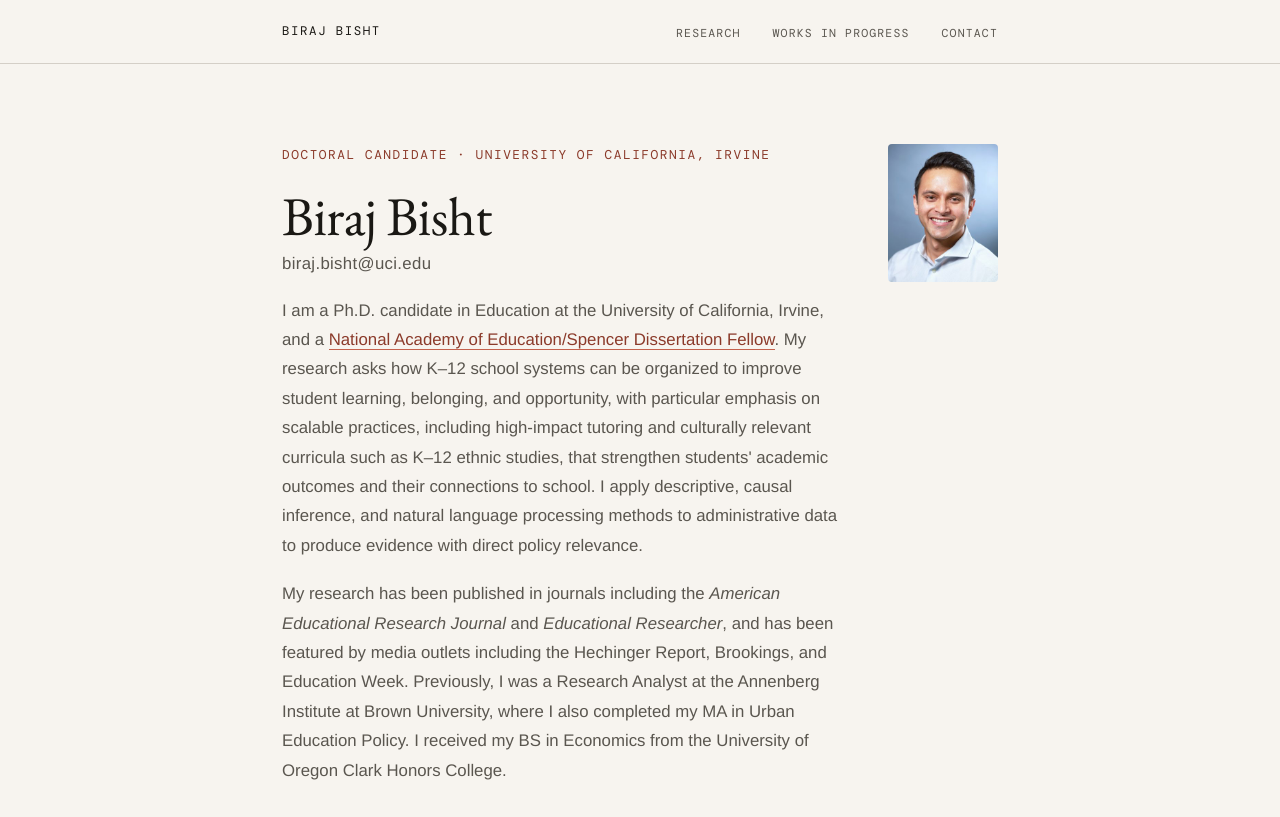
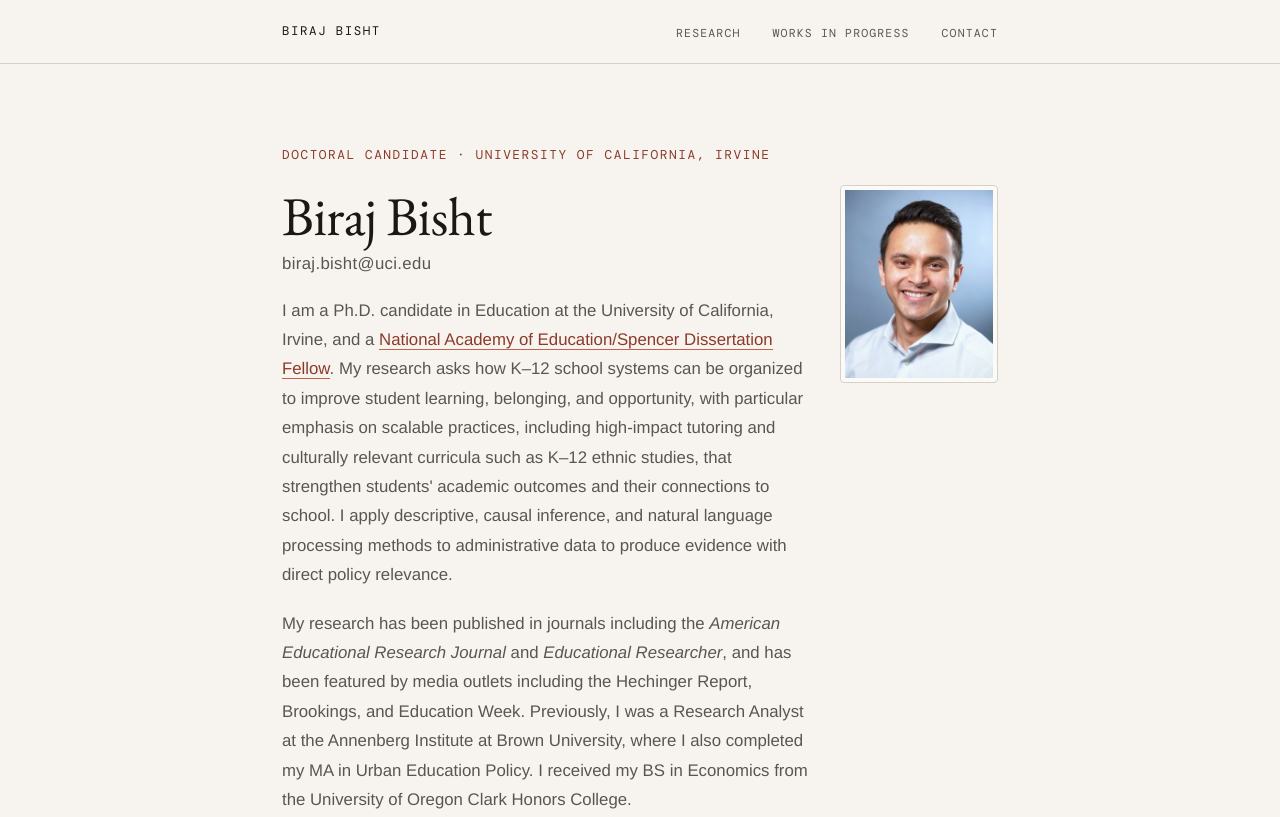
Before and after one commit to birajbisht/birajbisht.github.io, a plain HTML site: page index.html in a window 1280 px wide. Shown: the top 817 px of the page. Drawn offline with nearby package versions, Linux system fonts and the light colour scheme; a web font is replaced by a local one.

Commit message:
Refine hero portrait layout

```diff
--- a/index.html
+++ b/index.html
@@ -123,16 +123,19 @@
       display: flex;
       justify-content: space-between;
       align-items: flex-start;
-      gap: 2.5rem;
+      gap: 2rem;
     }
     .hero-headline { flex: 1; min-width: 0; }
     .hero-photo {
       flex-shrink: 0;
       display: block;
-      width: 110px;
-      height: 138px;
+      width: 158px;
+      height: 198px;
+      padding: 4px;
       object-fit: cover;
       border-radius: 4px;
+      border: 1px solid var(--rule);
+      background: #fbfaf7;
       opacity: 0;
       animation: fadeUp 0.7s 0.25s forwards;
     }
@@ -282,7 +285,7 @@
 
     @media (max-width: 600px) {
       .hero-top { flex-direction: column-reverse; align-items: flex-start; gap: 1.6rem; }
-      .hero-photo { width: 94px; height: 118px; }
+      .hero-photo { width: 126px; height: 158px; }
       nav .page { flex-wrap: wrap; row-gap: 0.45rem; }
       .nav-links { width: 100%; flex-wrap: wrap; gap: 0.45rem 1.1rem; }
       .nav-links a { font-size: 0.66rem; }
@@ -306,9 +309,9 @@
 
   <div class="page">
     <header id="top">
+      <p class="eyebrow">Doctoral Candidate · University of California, Irvine</p>
       <div class="hero-top">
         <div class="hero-headline">
-          <p class="eyebrow">Doctoral Candidate · University of California, Irvine</p>
           <h1>Biraj Bisht<span class="hero-email">biraj.bisht@uci.edu</span></h1>
       <p class="hero-desc">
         I am a Ph.D. candidate in Education at the University of California, Irvine, and a
@@ -331,7 +334,7 @@
           <a href="https://scholar.google.com/citations?user=UEHGcQoAAAAJ" target="_blank">Google Scholar</a>
         </div>
         </div>
-        <img class="hero-photo" src="bisht_photo.jpg" width="110" height="138"
+        <img class="hero-photo" src="bisht_photo.jpg" width="158" height="198"
              alt="Portrait of Biraj Bisht">
       </div>
     </header>
```
